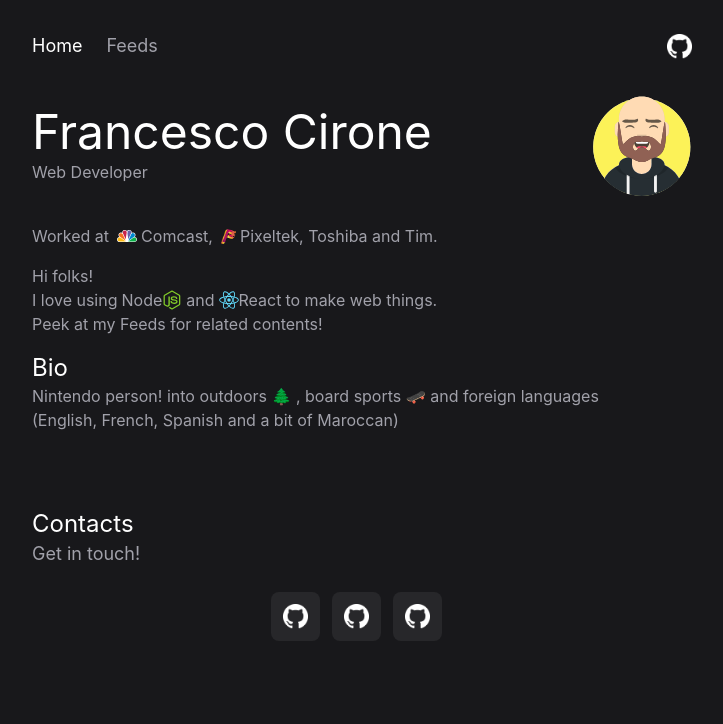
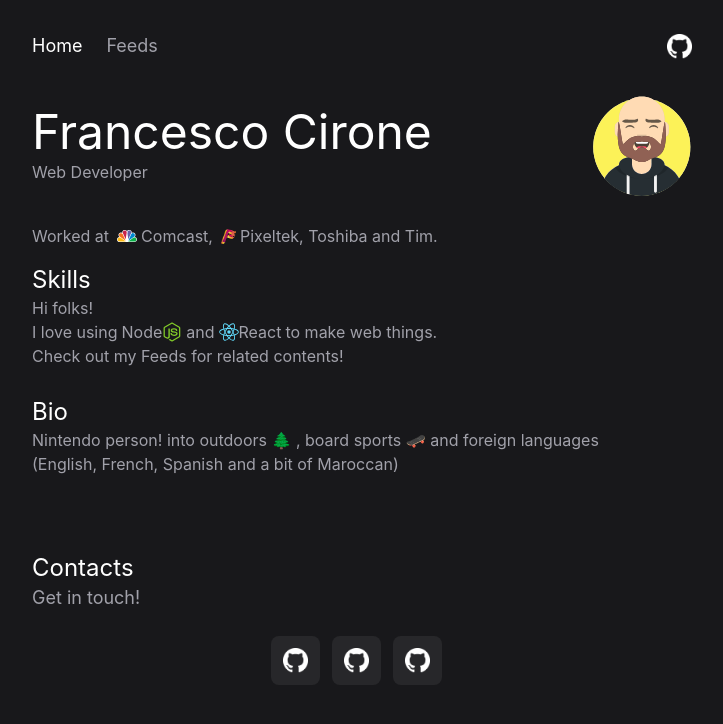
Before and after one commit to inhopj/fcirone.dev, a Next.js app: page / in a window 1280 px wide. Shown: the top 724 px of the page, without its empty margins (284-1007 px from the left). Built offline with nearby package versions, Linux system fonts and the light colour scheme.

Commit message:
update Tech section

```diff
--- a/components/About/Tech.tsx
+++ b/components/About/Tech.tsx
@@ -8,10 +8,13 @@
 const Tech = ({ className: parentClassNames }: Props) => {
   return (
     <div className='pb-4'>
-      <div>
+      <p className='text-white text-xl md:text-2xl'>
+        Skills
+      </p>
+      <p>
         Hi folks!
-      </div>
-      <p>
+      </p>
+      <p className='mb-3'>
         I love using
         <span
           className='inline-flex items-center align-bottom pr-1'
@@ -42,7 +45,7 @@
             React
           </a>
         </span>
-        to make web things. <br /> Peek at my Feeds for related contents!
+        to make web things.<br />Check out my Feeds for related contents!
       </p>
     </div>
 
```
